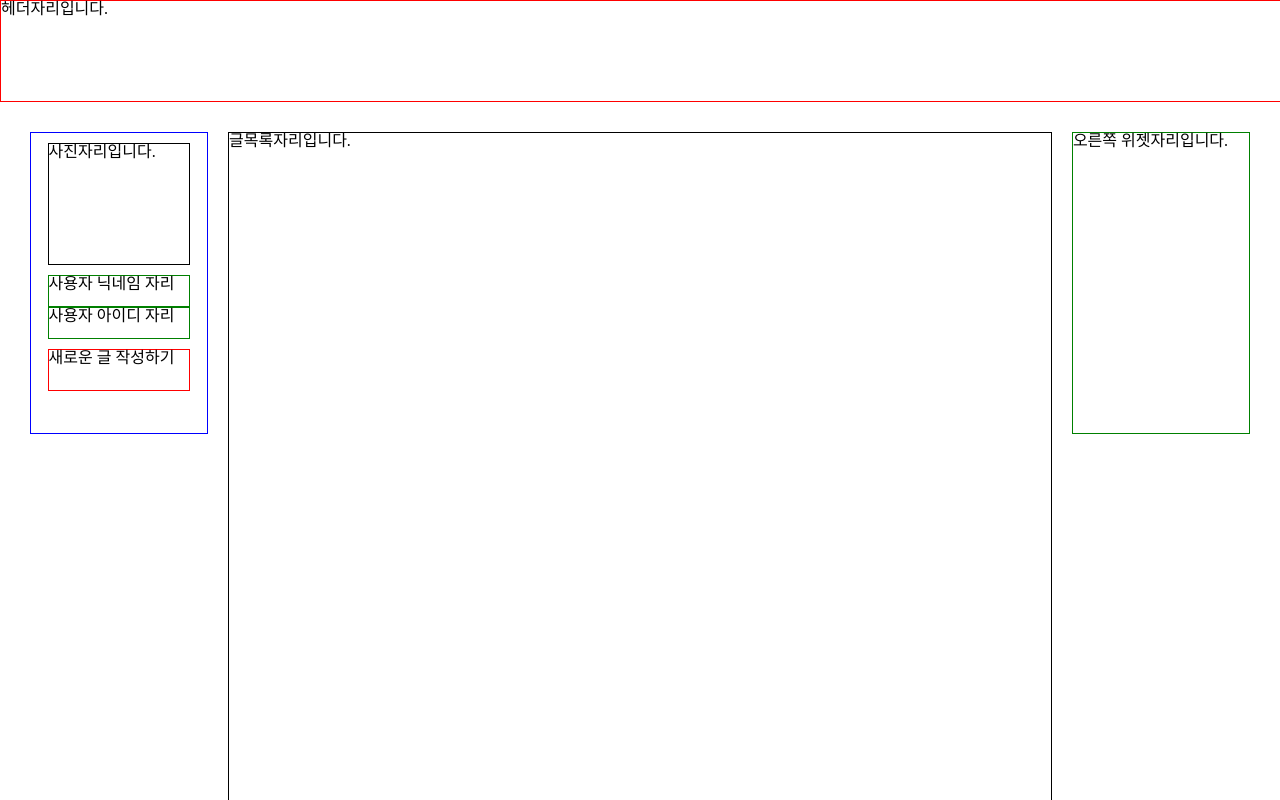
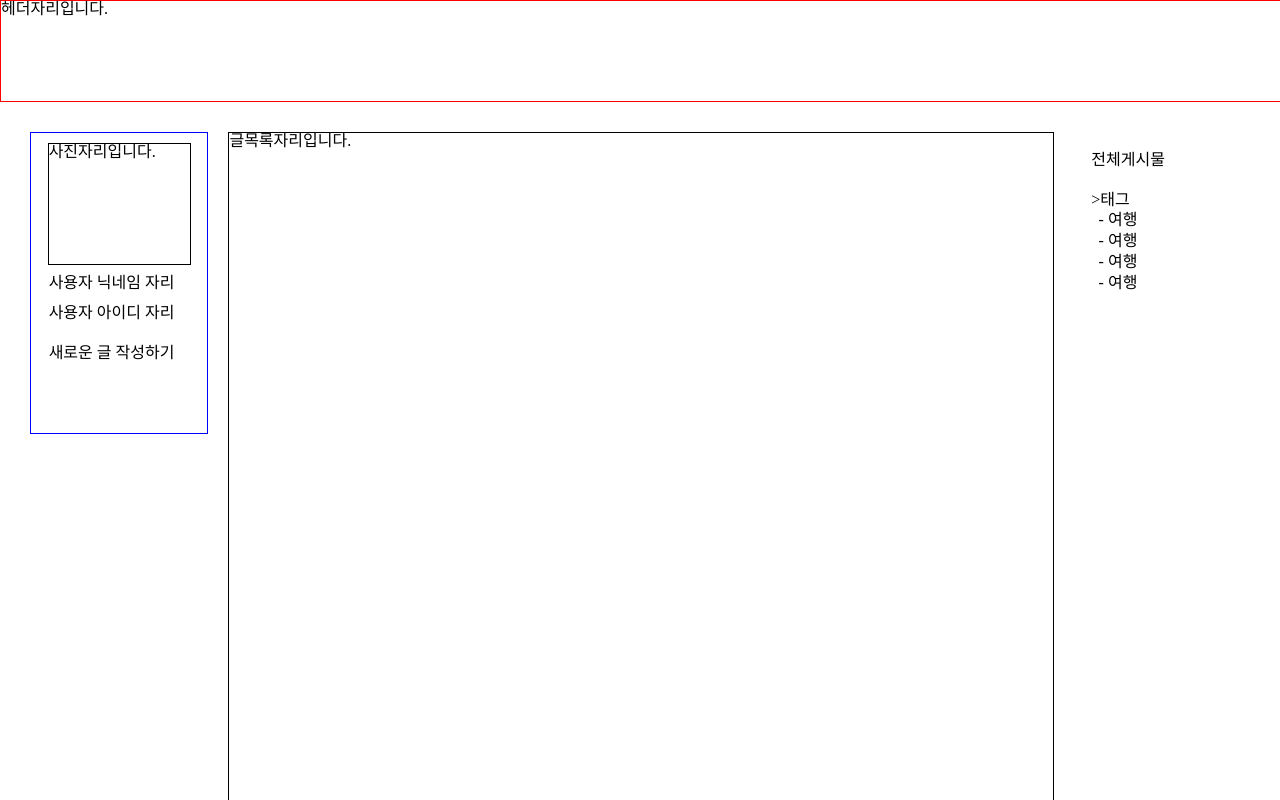
Before and after one commit to KEA-Lucky7/Lucky7-FE, a React (Vite) app: page /myblog in a window 1280 px wide. Shown: the top 800 px of the page. Built offline with nearby package versions, Linux system fonts and the light colour scheme.

Commit message:
feat : myblogPage 왼쪽,오른쪽 위젯 뼈대 작성

```diff
--- a/src/components/myblogPage/MyblogCategoryWidget.tsx
+++ b/src/components/myblogPage/MyblogCategoryWidget.tsx
@@ -4,7 +4,22 @@ import * as S from "./styles/MyblogWidgetCss";
 export default function MyblogPostCategory() {
     return (
         <S.MyblogCategoryWidgetContainer>
-            오른쪽 위젯자리입니다.
+            <S.Title>전체게시물</S.Title>
+            <S.TagBox>&gt;태그</S.TagBox>
+            <S.Tag>
+                <div>
+                    - 여행
+                </div>
+                <div>
+                    - 여행
+                </div>
+                <div>
+                    - 여행
+                </div>
+                <div>
+                    - 여행
+                </div>
+            </S.Tag>
         </S.MyblogCategoryWidgetContainer>
     )
 }
--- a/src/components/myblogPage/styles/MyblogWidgetCss.ts
+++ b/src/components/myblogPage/styles/MyblogWidgetCss.ts
@@ -11,7 +11,6 @@ export const MyblogWidgetContainer = styled.div`
 export const MyblogCategoryWidgetContainer = styled.div`
     width: 15%;
     height: 300px;
-    border: 1px solid green;
 `;
 
 export const Picturecontainer = styled.div`
@@ -28,14 +27,12 @@ export const UserNickname = styled.div`
     width: 80%;
     height: 30px;
     margin: 0 auto;
-    border: 1px solid green;
 `;
 
 export const UserId = styled.div`
     width: 80%;
     height: 30px;
     margin: 0 auto;
-    border: 1px solid green;
     margin-bottom: 10px;
 `;
 
@@ -44,6 +41,34 @@ export const CreateNewpostButtonContainer = styled.div`
     width: 80%;
     height: 40px;
     margin: 0 auto;
-    border: 1px solid red;
+
     vertical-align: middle;
 `;
+
+export const Title = styled.div`
+    width: 80%;
+    height: 40px;
+    margin: 0 auto;
+    margin-top: 20px;
+
+    vertical-align: middle;
+`;
+
+
+export const TagBox = styled.div`
+    width: 80%;
+    height: 20px;
+    margin: 0 auto;
+
+    vertical-align: middle;
+`;
+
+export const Tag = styled.div`
+    display: flex;
+    flex-direction: column;
+    width: 80%;
+    height: 100px;
+    margin: 0px 0px 0px 25px;
+    gap: 5px;
+    vertical-align: middle;
+`;
```
